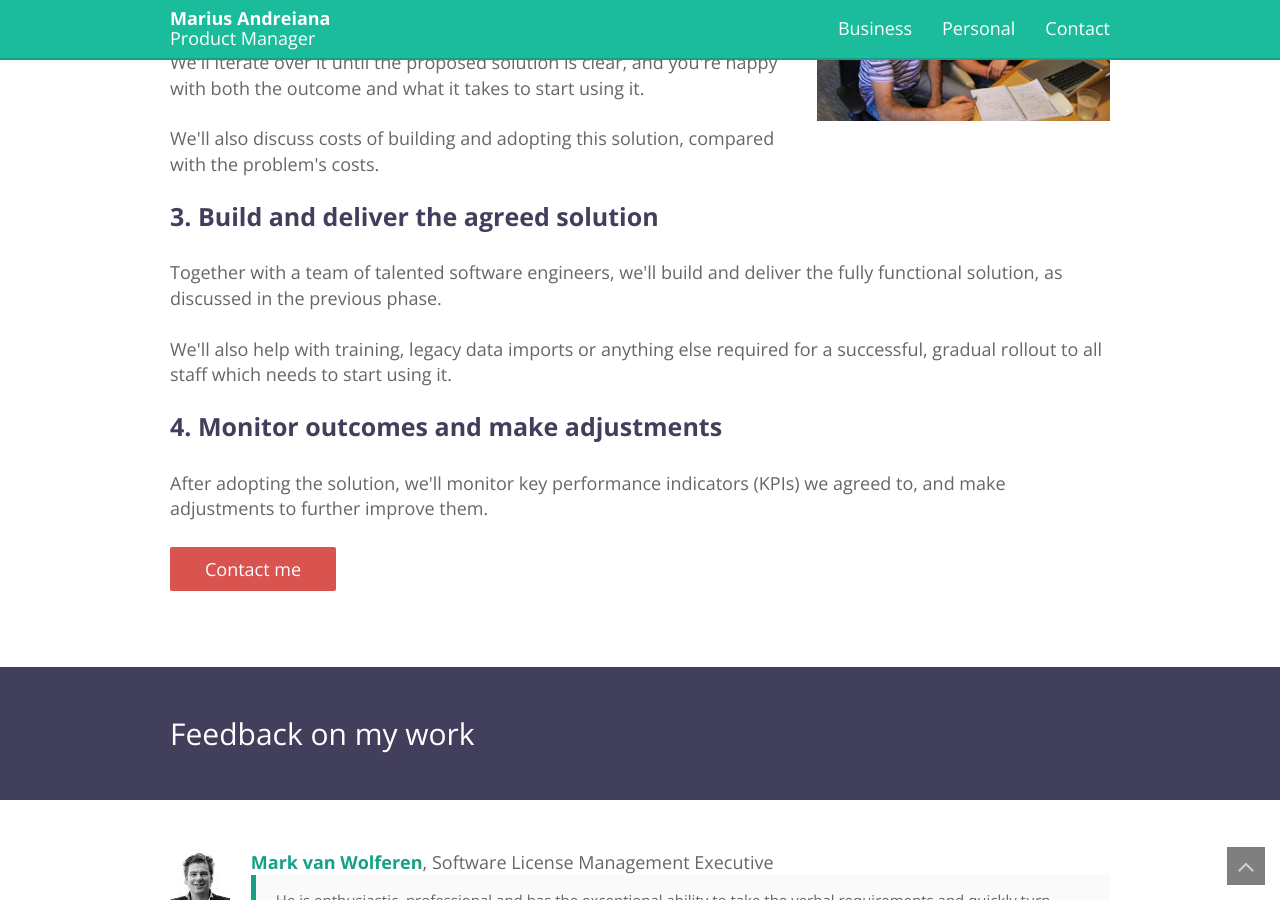
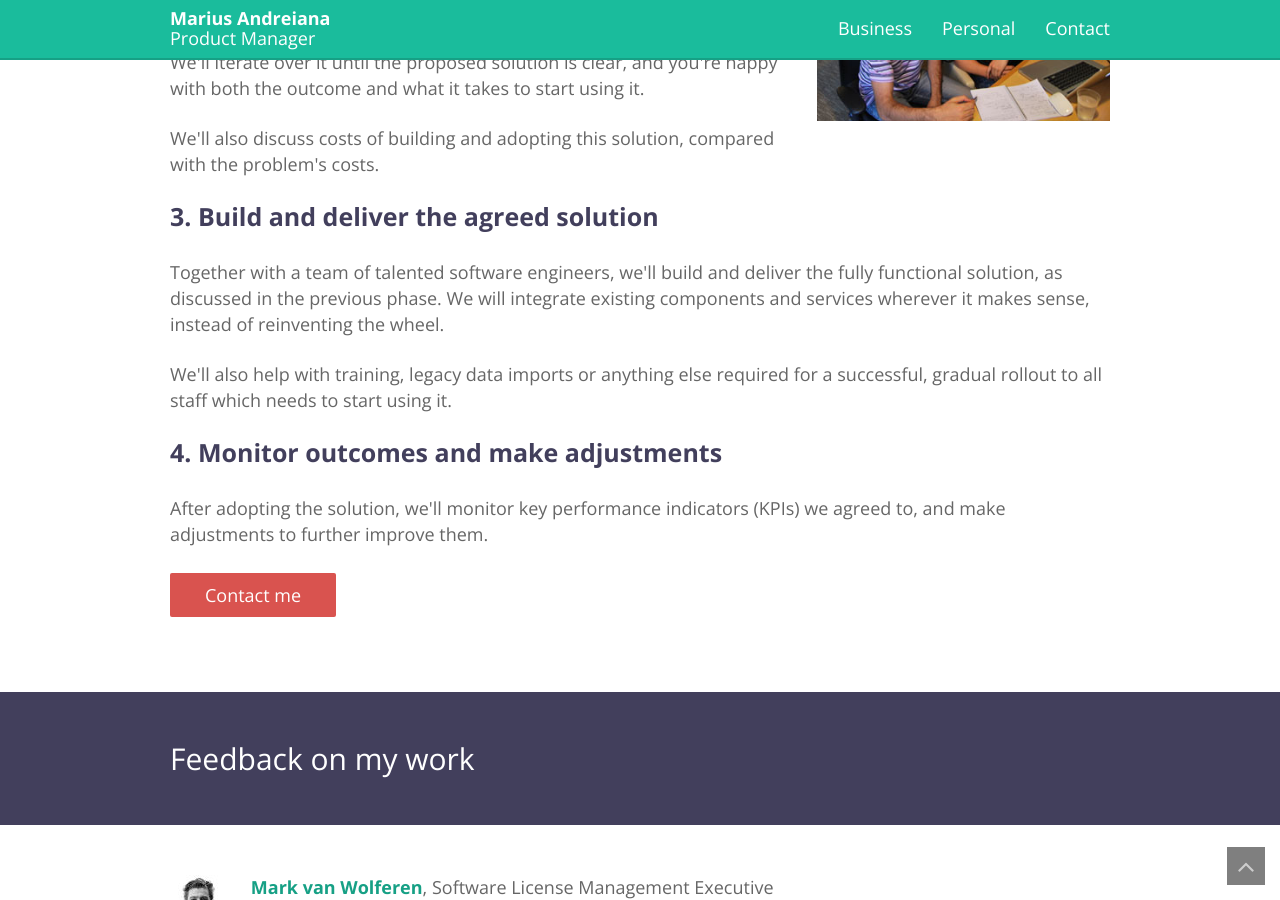
Before and after one commit to mariusa/mariusa.github.io, a Jekyll site: the page built from index.html, in a window 1280 px wide and 900 px high, scrolled down 1311 px. Built offline with Jekyll 4.4.1, drawn with Linux system fonts in a browser that asks for light colours; nearby versions of some CDN libraries; Markdown is read by kramdown in place of the engine named in the settings.

Commit message:
existing services

```diff
--- a/index.html
+++ b/index.html
@@ -122,7 +122,7 @@ layout: default
                                         <h2 class="section-title strong">3. Build and deliver the agreed solution</h2>
 
                                         <p>Together with a team of talented software engineers, we'll build and deliver the fully
-                                        functional solution, as discussed in the previous phase.</p>
+                                        functional solution, as discussed in the previous phase. We will integrate existing components and services wherever it makes sense, instead of reinventing the wheel.</p>
 
                                         <p>We'll also help with training, legacy data imports or anything else required for a successful,
                                         gradual rollout to all staff which needs to start using it.</p>
```
